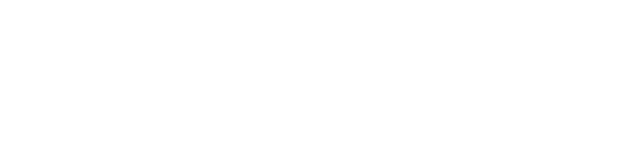
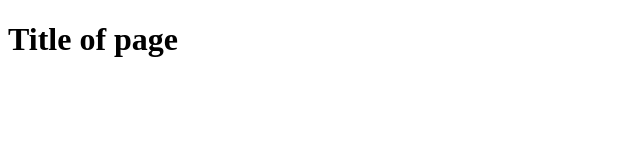
Before and after one commit to lazyninja4ever/newTest, a plain HTML site: page index.html in a window 1280 px wide. Shown: the whole page, without its empty margins (0-640 px from the left). Drawn offline with Linux system fonts and the light colour scheme.

Commit message:
Update index.html

```diff
--- a/index.html
+++ b/index.html
@@ -5,6 +5,7 @@
 	<title></title>
 </head>
 <body>
+	<h1>Title of page</h1>
 
 </body>
 </html>
```
